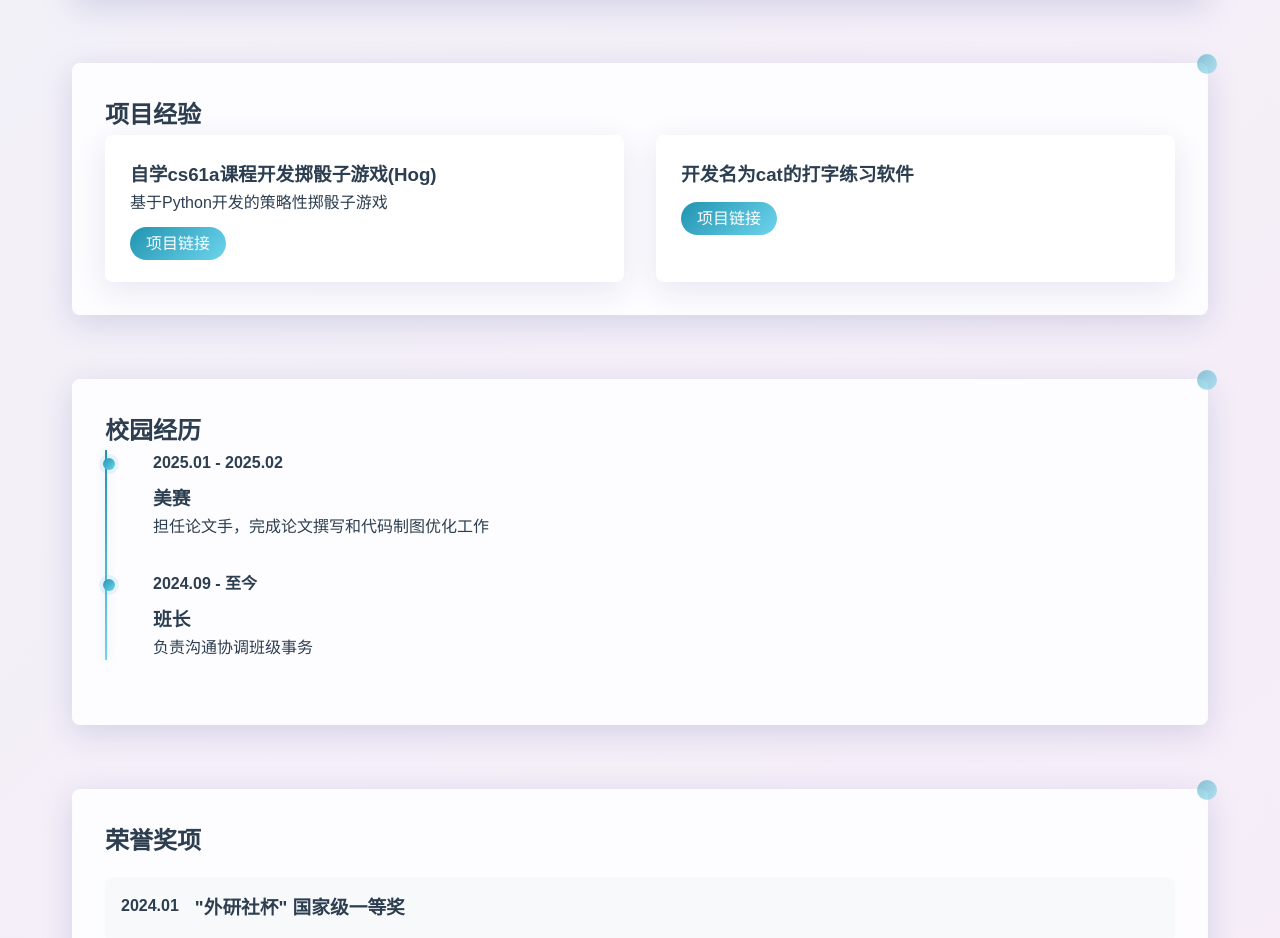
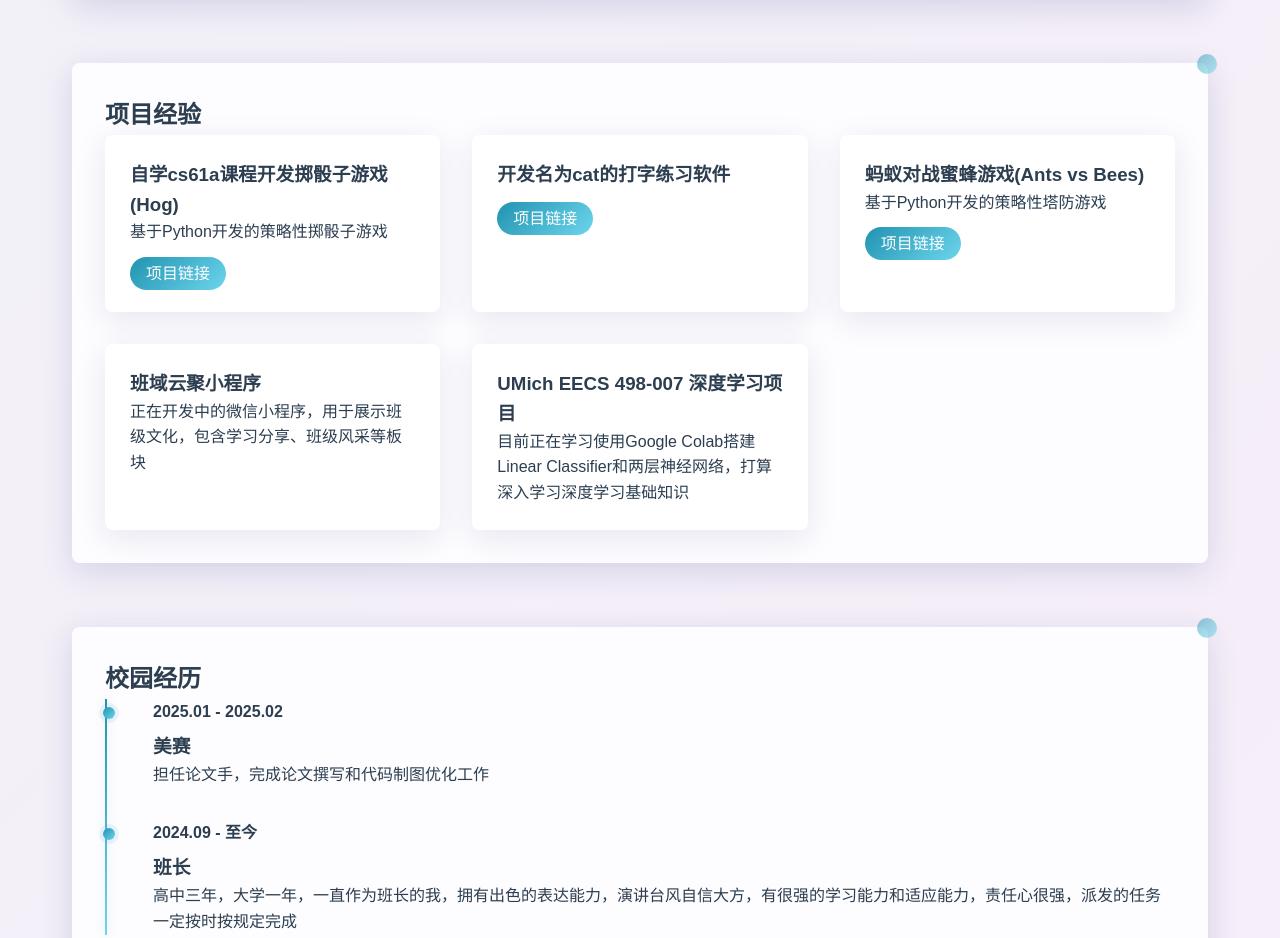
Before and after one commit to shaoguan666/shaoguan666.github.io, a plain HTML site: page index.html in a window 1280 px wide. Shown: the part 863-1801 px from the top of the page. Drawn offline with Linux system fonts and the light colour scheme.

Commit message:
Update index.html

```diff
--- a/index.html
+++ b/index.html
@@ -70,6 +70,23 @@
                         <a href="https://cats.cs61a.org/" target="_blank">项目链接</a>
                     </div>
                 </div>
+                <div class="project-card">
+                    <h3>蚂蚁对战蜜蜂游戏(Ants vs Bees)</h3>
+                    <p>基于Python开发的策略性塔防游戏</p>
+                    <div class="project-links">
+                        <a href="https://github.com/shaoguan666/Ants-VS-Bees" target="_blank">项目链接</a>
+                    </div>
+                </div>
+                <div class="project-card">
+                    <h3>班域云聚小程序</h3>
+                    <p>正在开发中的微信小程序，用于展示班级文化，包含学习分享、班级风采等板块</p>
+
+                </div>
+                <div class="project-card">
+                    <h3>UMich EECS 498-007 深度学习项目</h3>
+                    <p>目前正在学习使用Google Colab搭建Linear Classifier和两层神经网络，打算深入学习深度学习基础知识</p>
+
+                </div>
             </div>
         </section>
 
@@ -87,7 +104,7 @@
                     <div class="time">2024.09 - 至今</div>
                     <div class="content">
                         <h3>班长</h3>
-                        <p>负责沟通协调班级事务</p>
+                        <p>高中三年，大学一年，一直作为班长的我，拥有出色的表达能力，演讲台风自信大方，有很强的学习能力和适应能力，责任心很强，派发的任务一定按时按规定完成</p>
                     </div>
                 </div>
             </div>
@@ -98,7 +115,7 @@
             <div class="award-item">
                 <div class="time">2024.01</div>
                 <div class="content">
-                    <h3>"外研社杯" 国家级一等奖</h3>
+                    <h3>"外研社杯"全国英语演讲大赛 国家级一等奖</h3>
                 </div>
             </div>
         </section>
@@ -138,10 +155,7 @@
             <p>喜欢打篮球、书法、围棋等</p>
         </section>
 
-        <section id="self-evaluation" class="section">
-            <h2>自我评价</h2>
-            <p>我个人擅长编写代码，与人沟通，有很强的学习能力和适应能力，责任心很强，派发的任务一定按时按规定完成。</p>
-        </section>
+
     </main>
 
     <footer>
```
